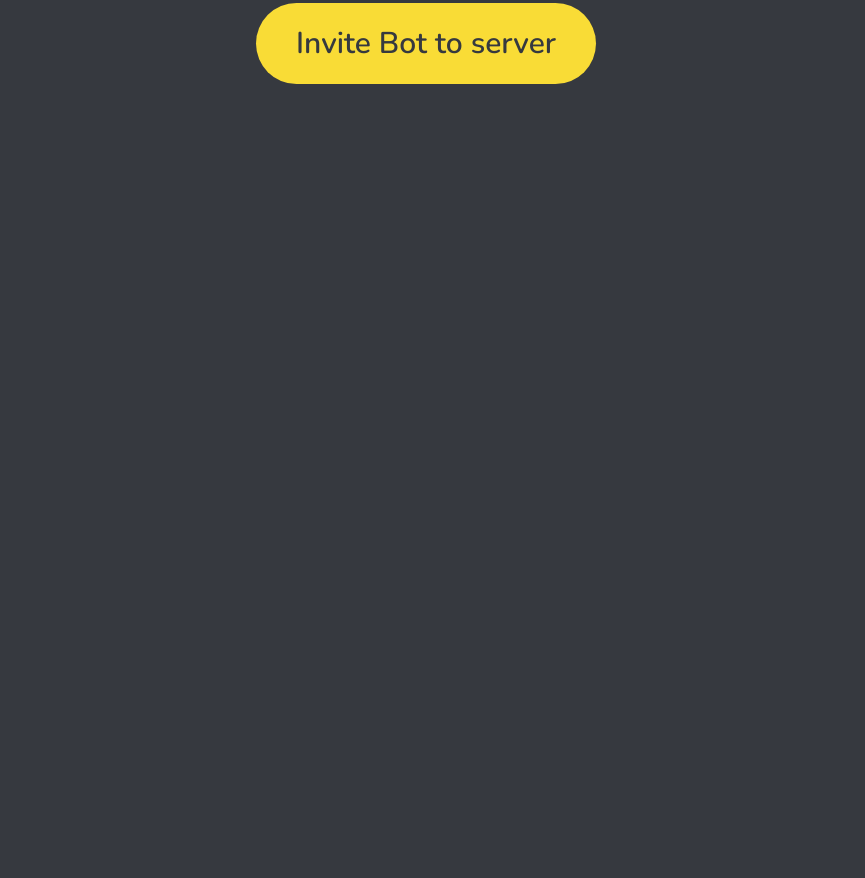
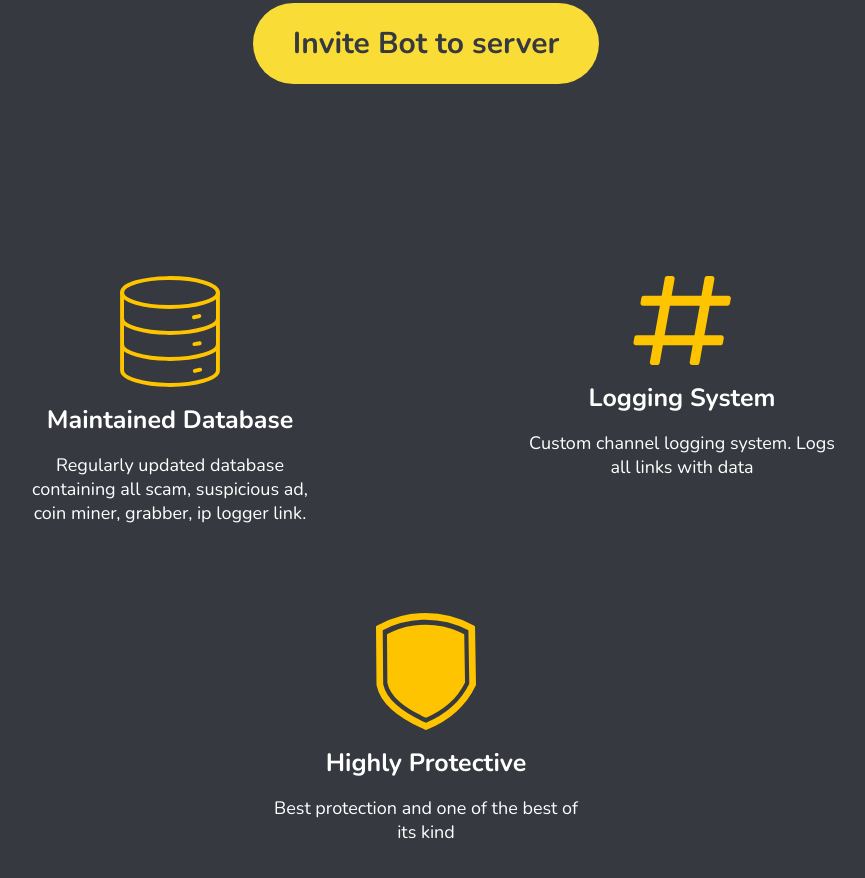
Before and after one commit to nohanmohsin/hardy-slice, a plain HTML site: page index.html in a window 1280 px wide. Shown: the part 640-1518 px from the top of the page, without its empty margins (342-1207 px from the left). Drawn offline with nearby package versions, Linux system fonts and the light colour scheme.

Commit message:
features section

```diff
--- a/index.html
+++ b/index.html
@@ -1,18 +1,23 @@
 <!DOCTYPE html>
 <html lang="en">
   <head>
-    <meta charset="UTF-8">
-    <meta http-equiv="X-UA-Compatible" content="IE=edge">
-    <meta name="viewport" content="width=device-width, initial-scale=1.0">
-    <link href="https://fonts.googleapis.com/css2?family=Nunito:wght@200;300;400;500;600&display=swap" rel="stylesheet">
-    <link rel="stylesheet" href="styles.css">
+    <meta charset="UTF-8" />
+    <meta http-equiv="X-UA-Compatible" content="IE=edge" />
+    <meta name="viewport" content="width=device-width, initial-scale=1.0" />
+    <link
+      href="https://fonts.googleapis.com/css2?family=Nunito:wght@200;300;400;500;600;700&display=swap"
+      rel="stylesheet"
+    />
+    <link rel="stylesheet" href="styles.css" />
     <title>Anti Scam-Link</title>
   </head>
   <body>
     <aside>
       <nav class="navigation">
         <div class="logo">
-                <div class="presentation"><img src="anti scam-link 1.png" alt="" width="45"></div>
+          <div class="presentation">
+            <img src="anti scam-link 1.png" alt="" width="45" />
+          </div>
           <h3>Anti Scam-Link</h3>
         </div>
         <ul id="navbar">
@@ -24,17 +29,34 @@
     </aside>
     <main>
       <section class="hero">
-            <div class="presentation"><img src="anti scam-link 1.png" alt="" width="150"></div>
+        <div class="presentation">
+          <img src="anti scam-link 1.png" alt="" width="150" />
+        </div>
         <h1>A high protective bot that deletes any scam link in server</h1>
         <a href="#">Invite Bot to server</a>
       </section>
       <section class="features">
-
+        <div class="db-and-channel container">
+          <div class="feature">
+            <img src="./SVG/db-icon.svg" alt="" width="100" />
+            <h4>Maintained Database</h4>
+            <p>Regularly updated database containing all scam, suspicious ad, coin miner, grabber, ip logger link.</p>
+          </div>
+          <div class="feature">
+            <img src="./SVG/channel-icon.svg" alt="" width="100" />
+            <h4>Logging System</h4>
+            <p>Custom channel logging system. Logs all links with data</p>
+          </div>
+        </div>
+        <div class="shield container">
+          <div class="feature">
+            <img src="./SVG/shield.svg" alt="" width="100" />
+            <h4>Highly Protective</h4>
+            <p>Best protection and one of the best of its kind</p>
+          </div>
+        </div>
       </section>
-        <section class="command-list">
-
-        </section>
+      <section class="command-list"></section>
     </main>
-
   </body>
 </html>
--- a/styles.css
+++ b/styles.css
@@ -111,7 +111,43 @@ section.hero a{
   background-color: #F9DC36;
   color: #36393F;
   font-size: 1.875rem;
-  font-weight: 600;
+  font-weight: 700;
   text-decoration: none;
   border-radius: 12rem;
 }
+
+section.features{
+  display: flex;
+  flex-direction: column;
+  justify-content: center;
+
+  text-align: center;
+  gap: 5.5rem;
+}
+
+section.features .container{
+  width: 100%;
+  display: flex;
+
+}
+section.features .feature{
+  display: flex;
+  flex-direction: column;
+  align-items: center;
+  gap: 1rem;
+  width: 50%;
+}
+
+section.features .shield{
+  justify-content: center;
+}
+section.features p{
+  width: 60%;
+  font-size: 1.125rem;
+  margin: 0;
+}
+
+section.features h4{
+  font-size: 1.563rem;
+  margin: 0;
+}
```
Also changed, not shown: SVG/db-icon.svg (renamed from SVG/Asset 1db-icon.svg), SVG/shield.svg (renamed from SVG/Asset 2shield.svg). Lines whose indentation alone changed are shown as unchanged.
